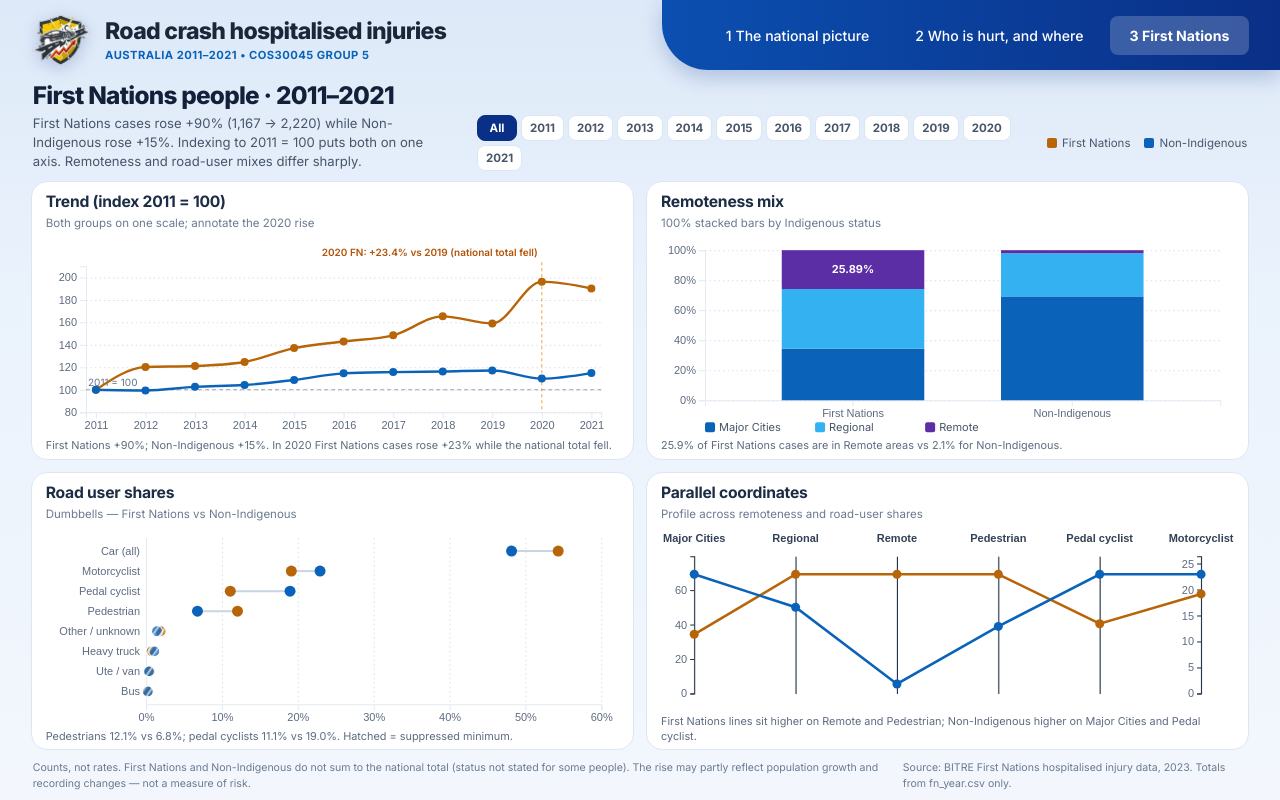
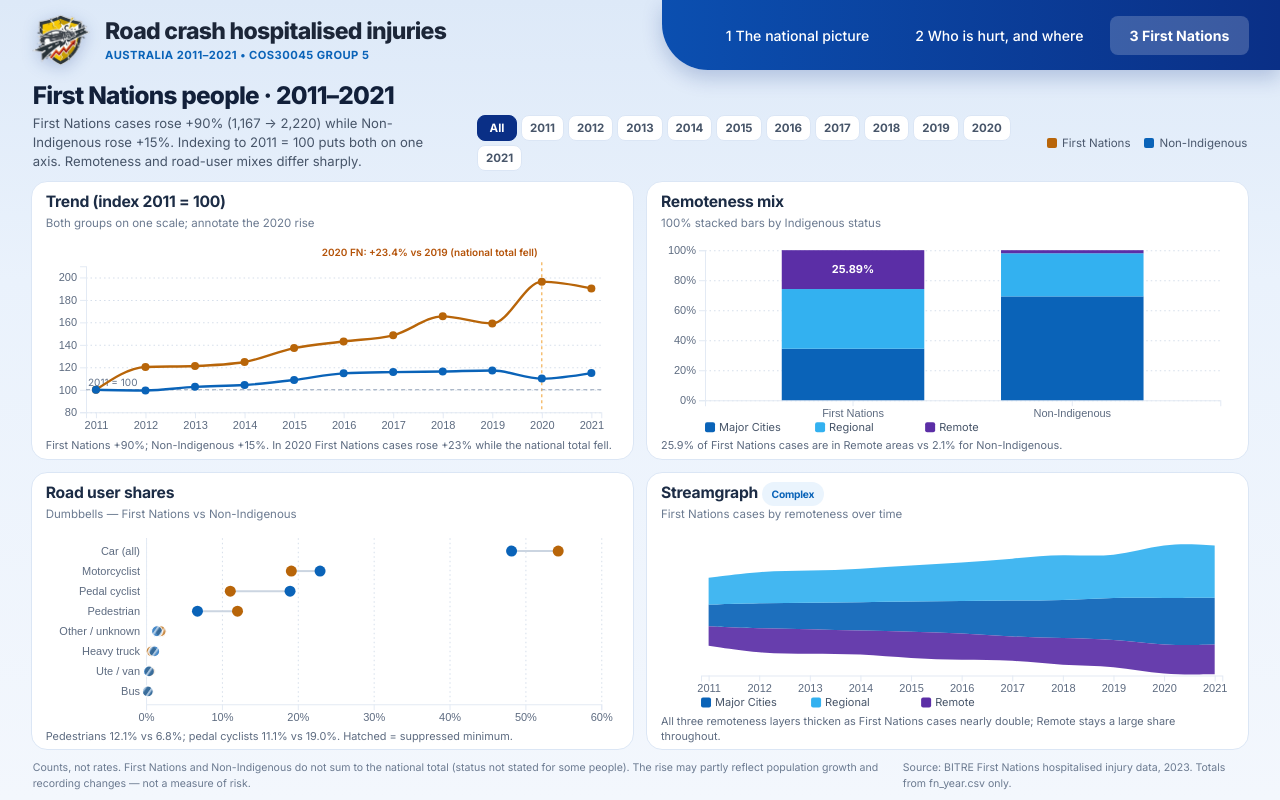
Before and after one commit to R3Y3D/COS30045-Data-Visualisation-Group-5-C1, a plain HTML site: page page3.html in a window 1280 px wide. Drawn offline with nearby package versions, Linux system fonts and the light colour scheme.

Commit message:
refactoring the graphs and adding complex charts

```diff
--- a/js/page3.js
+++ b/js/page3.js
@@ -1,13 +1,13 @@
 /*
  * Page 3 — First Nations people
  * Charts: indexed trend, 100% remoteness stacks, road-user dumbbells,
- * and a parallel-coordinates profile (lecture technique).
+ * and a streamgraph (complex W11-style chart) of FN cases by remoteness.
  * Blank cases → skip mark + "n.p." in tooltip. suppressed = "Yes" → hatched fill
  * and a minimum-count note. fn_year.csv is the only source for FN totals.
  *
  * AI prompts used: build page 3 in the same one-screen D3 style as pages 1–2,
- * with First Nations story panels, suppression hatching, and a parallel-
- * coordinates special visualisation.
+ * with First Nations story panels, suppression hatching, and a streamgraph
+ * as the complex visualisation.
  */
 (() => {
   "use strict";
@@ -74,7 +74,7 @@
       bindControls();
       renderAll();
       const ro = new ResizeObserver(drawCharts);
-      ["#trendChart", "#remotenessChart", "#roadUserChart", "#parallelChart"]
+      ["#trendChart", "#remotenessChart", "#roadUserChart", "#streamChart"]
         .forEach(sel => ro.observe(document.querySelector(sel)));
     })
     .catch(err => {
@@ -126,7 +126,7 @@
     drawTrend();
     drawRemoteness();
     drawRoadUser();
-    drawParallel();
+    drawStream();
   }
 
   // ---------- Helpers ----------
@@ -509,119 +509,128 @@
       .text("n.p.");
   }
 
-  // ---------- Chart 4: parallel coordinates (special viz) ----------
-  function drawParallel() {
-    const host = d3.select("#parallelChart");
+  // ---------- Chart 4: streamgraph (complex viz) — FN cases by remoteness ----------
+  function drawStream() {
+    const host = d3.select("#streamChart");
     const { w, h } = boxSize(host);
     host.selectAll("*").remove();
     if (w < 80 || h < 80) return;
 
-    // Build one profile per status from the selected year scope
-    const remoteRows = aggregate(inYear(state.remoteness), ["status", "remoteness"]);
-    const roadRows = aggregate(inYear(state.roadUser), ["status", "road_user"]);
+    // First Nations only — stream of remoteness layers over the full year range
+    const fnRows = state.remoteness.filter(d => d.status === FN);
+    const years = state.years;
+    const series = REMOTE_ORDER.map(remoteness =>
+      years.map(year => {
+        const row = fnRows.find(r => r.year === year && r.remoteness === remoteness);
+        return {
+          year,
+          remoteness,
+          cases: row && Number.isFinite(row.cases) ? row.cases : 0,
+          published: row && Number.isFinite(row.cases)
+        };
+      })
+    );
 
-    function share(status, rows, key, value) {
-      const subset = rows.filter(r => r.status === status);
-      const total = d3.sum(subset.filter(r => Number.isFinite(r.cases)), r => r.cases);
-      if (!total) return null;
-      const row = subset.find(r => r[key] === value);
-      return row && Number.isFinite(row.cases) ? (row.cases / total) * 100 : null;
-    }
+    const stacked = d3.stack()
+      .keys(d3.range(REMOTE_ORDER.length))
+      .offset(d3.stackOffsetWiggle)
+      .order(d3.stackOrderInsideOut)
+      (years.map((year, yi) => {
+        const point = { year };
+        REMOTE_ORDER.forEach((name, ki) => { point[ki] = series[ki][yi].cases; });
+        return point;
+      }));
 
-    const dims = [
-      { key: "major", label: "Major Cities %", get: s => share(s, remoteRows, "remoteness", "Major Cities") },
-      { key: "regional", label: "Regional %", get: s => share(s, remoteRows, "remoteness", "Regional") },
-      { key: "remote", label: "Remote %", get: s => share(s, remoteRows, "remoteness", "Remote") },
-      { key: "ped", label: "Pedestrian %", get: s => share(s, roadRows, "road_user", "Pedestrian") },
-      { key: "cycle", label: "Pedal cyclist %", get: s => share(s, roadRows, "road_user", "Pedal cyclist") },
-      { key: "moto", label: "Motorcyclist %", get: s => share(s, roadRows, "road_user", "Motorcyclist") }
-    ];
-
-    const profiles = [FN, NI].map(status => {
-      const values = {};
-      dims.forEach(d => { values[d.key] = d.get(status); });
-      return { status, values };
-    });
-
-    const m = { top: 28, right: 18, bottom: 18, left: 18 };
+    const m = { top: 14, right: 12, bottom: 36, left: 40 };
     const iw = w - m.left - m.right;
     const ih = h - m.top - m.bottom;
     const svg = host.append("svg").attr("viewBox", `0 0 ${w} ${h}`)
       .attr("role", "img")
-      .attr("aria-label", "Parallel coordinates comparing First Nations and Non-Indigenous profiles across remoteness and road-user shares");
+      .attr("aria-label", "Streamgraph of First Nations hospitalisations by remoteness from 2011 to 2021");
     const g = svg.append("g").attr("transform", `translate(${m.left},${m.top})`);
 
-    const x = d3.scalePoint(dims.map(d => d.key), [0, iw]).padding(0.15);
-    const y = {};
-    dims.forEach(d => {
-      const vals = profiles.map(p => p.values[d.key]).filter(Number.isFinite);
-      const lo = 0;
-      const hi = Math.max(10, (d3.max(vals) || 10) * 1.15);
-      y[d.key] = d3.scaleLinear([lo, hi], [ih, 0]);
-    });
+    const x = d3.scalePoint(years, [0, iw]).padding(0.15);
+    const y = d3.scaleLinear()
+      .domain([
+        d3.min(stacked, layer => d3.min(layer, d => d[0])),
+        d3.max(stacked, layer => d3.max(layer, d => d[1]))
+      ])
+      .range([ih, 0]);
 
-    // Axes: tick numbers only on the first and last axes to keep the panel readable
-    dims.forEach((d, i) => {
-      const ax = g.append("g").attr("transform", `translate(${x(d.key)},0)`);
-      ax.append("line").attr("y1", 0).attr("y2", ih).attr("stroke", "#d5deea");
-      const showTicks = i === 0 || i === dims.length - 1;
-      ax.call(d3.axisLeft(y[d.key]).ticks(4).tickSize(showTicks ? 4 : 0).tickFormat(showTicks ? d => `${d}` : ""));
-      ax.selectAll("text").attr("font-size", "11px").attr("fill", "#5d6b80");
-      const short = d.label.replace(" %", "");
-      ax.append("text")
-        .attr("y", -14)
-        .attr("text-anchor", "middle")
-        .attr("fill", "#334155")
-        .attr("font-size", "11px")
-        .attr("font-weight", "700")
-        .text(short);
-    });
+    const area = d3.area()
+      .x(d => x(d.data.year))
+      .y0(d => y(d[0]))
+      .y1(d => y(d[1]))
+      .curve(d3.curveBasis);
 
-    function path(profile) {
-      return d3.line()
-        .defined(d => Number.isFinite(profile.values[d.key]))
-        .x(d => x(d.key))
-        .y(d => y[d.key](profile.values[d.key]))(dims);
-    }
-
-    g.selectAll("path.profile").data(profiles).join("path")
-      .attr("class", "profile bar-interactive")
-      .attr("fill", "none")
-      .attr("stroke", d => STATUS_COLOR[d.status])
-      .attr("stroke-width", 2.6)
-      .attr("d", path)
+    g.selectAll("path.layer").data(stacked).join("path")
+      .attr("class", "layer bar-interactive")
+      .attr("fill", (d, i) => REMOTE_COLORS[REMOTE_ORDER[i]])
+      .attr("opacity", 0.92)
+      .attr("d", area)
       .attr("tabindex", 0)
       .attr("role", "img")
-      .attr("aria-label", d => `${d.status} parallel-coordinates profile`)
-      .on("mouseenter focus", (event, d) => {
-        const lines = dims.map(dim => {
-          const v = d.values[dim.key];
-          return `${dim.label}: <b>${Number.isFinite(v) ? `${formatDecimal(v)}%` : "n.p."}</b>`;
-        }).join("<br/>");
-        showTooltip(event.type === "focus" ? fakeEvent(event.target) : event,
-          `<strong>${d.status}</strong>${lines}`);
+      .attr("aria-label", (d, i) => `First Nations ${REMOTE_ORDER[i]} stream layer`)
+      .on("mouseenter focus", (event, layer) => {
+        const i = layer.index;
+        const name = REMOTE_ORDER[i];
+        const focusYear = state.year ?? years[years.length - 1];
+        const row = series[i].find(r => r.year === focusYear);
+        const tip = row && row.published
+          ? `<strong>${name}</strong>First Nations cases in ${focusYear}: <b>${formatNumber(row.cases)}</b><br/>Layer thickness = cases over time.`
+          : `<strong>${name}</strong>Cases: <b>n.p.</b>`;
+        showTooltip(event.type === "focus" ? fakeEvent(event.target) : event, tip);
       })
       .on("mousemove", moveTooltip)
       .on("mouseleave blur", hideTooltip);
 
-    g.selectAll("g.dots").data(profiles).join("g")
-      .attr("fill", d => STATUS_COLOR[d.status])
-      .selectAll("circle")
-      .data(d => dims.map(dim => ({ status: d.status, dim, value: d.values[dim.key] })))
-      .join("circle")
-      .attr("class", "bar-interactive")
-      .attr("cx", d => x(d.dim.key))
-      .attr("cy", d => Number.isFinite(d.value) ? y[d.dim.key](d.value) : -999)
-      .attr("r", d => Number.isFinite(d.value) ? 4.5 : 0)
-      .style("display", d => (Number.isFinite(d.value) ? null : "none"))
-      .attr("tabindex", d => (Number.isFinite(d.value) ? 0 : null))
-      .attr("role", "img")
-      .attr("aria-label", d => `${d.status}, ${d.dim.label}: ${Number.isFinite(d.value) ? formatDecimal(d.value) + "%" : "n.p."}`)
-      .on("mouseenter focus", (event, d) => {
+    // Hover bands by year for precise tooltips
+    g.selectAll("rect.year-hit").data(years).join("rect")
+      .attr("class", "year-hit bar-interactive")
+      .attr("x", d => x(d) - x.step() / 2)
+      .attr("y", 0)
+      .attr("width", x.step())
+      .attr("height", ih)
+      .attr("fill", "transparent")
+      .attr("tabindex", 0)
+      .attr("role", "button")
+      .attr("aria-label", d => `Year ${d}. Select to filter category charts.`)
+      .on("mouseenter focus", (event, year) => {
+        const parts = REMOTE_ORDER.map((name, i) => {
+          const row = series[i].find(r => r.year === year);
+          return row && row.published
+            ? `${name}: <b>${formatNumber(row.cases)}</b>`
+            : `${name}: <b>n.p.</b>`;
+        }).join("<br/>");
         showTooltip(event.type === "focus" ? fakeEvent(event.target) : event,
-          `<strong>${d.status}</strong>${d.dim.label}: <b>${Number.isFinite(d.value) ? `${formatDecimal(d.value)}%` : "n.p."}</b>`);
+          `<strong>${year} · First Nations</strong>${parts}`);
       })
       .on("mousemove", moveTooltip)
-      .on("mouseleave blur", hideTooltip);
+      .on("mouseleave blur", hideTooltip)
+      .on("click", (event, year) => setYear(state.year === year ? null : year))
+      .on("keydown", (event, year) => {
+        if (event.key === "Enter" || event.key === " ") {
+          event.preventDefault();
+          setYear(state.year === year ? null : year);
+        }
+      });
+
+    if (state.year !== null && x(state.year) != null) {
+      g.append("line")
+        .attr("x1", x(state.year)).attr("x2", x(state.year))
+        .attr("y1", 0).attr("y2", ih)
+        .attr("stroke", COLORS.highlight).attr("stroke-width", 1.5).attr("stroke-dasharray", "4,3");
+    }
+
+    g.append("g").attr("class", "axis").attr("transform", `translate(0,${ih})`)
+      .call(d3.axisBottom(x).tickFormat(d3.format("d")));
+
+    // Legend
+    const leg = g.append("g").attr("transform", `translate(0,${ih + 22})`);
+    REMOTE_ORDER.forEach((name, i) => {
+      const item = leg.append("g").attr("transform", `translate(${i * 110},0)`);
+      item.append("rect").attr("width", 10).attr("height", 10).attr("rx", 2).attr("fill", REMOTE_COLORS[name]);
+      item.append("text").attr("x", 14).attr("y", 9).attr("fill", "#475569").attr("font-size", "11px").text(name);
+    });
   }
 })();
--- a/page3.html
+++ b/page3.html
@@ -83,12 +83,12 @@
         <article class="chart-card">
           <div class="chart-header">
             <div>
-              <h2 class="chart-title">Parallel coordinates</h2>
-              <p class="chart-subtitle">Profile across remoteness and road-user shares</p>
+              <h2 class="chart-title">Streamgraph <span class="chart-badge">Complex</span></h2>
+              <p class="chart-subtitle">First Nations cases by remoteness over time</p>
             </div>
           </div>
-          <div id="parallelChart" class="svg-container"></div>
-          <p class="chart-insight">First Nations lines sit higher on Remote and Pedestrian; Non-Indigenous higher on Major Cities and Pedal cyclist.</p>
+          <div id="streamChart" class="svg-container"></div>
+          <p class="chart-insight">All three remoteness layers thicken as First Nations cases nearly double; Remote stays a large share throughout.</p>
         </article>
       </section>
     </main>
```
Also changed, not shown: js/page2.js (+70 -36 lines), page2.html (+3 -3 lines).
